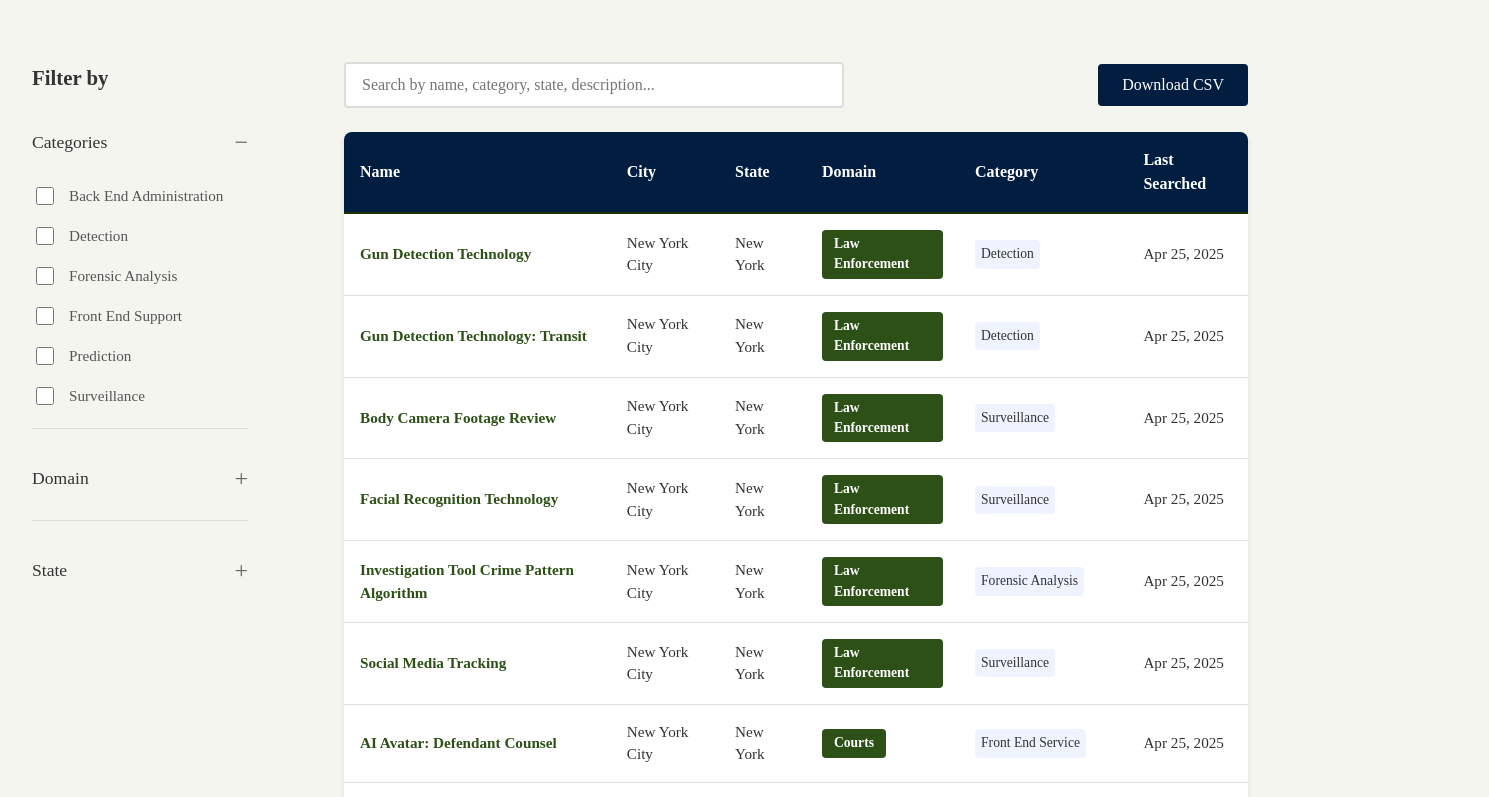
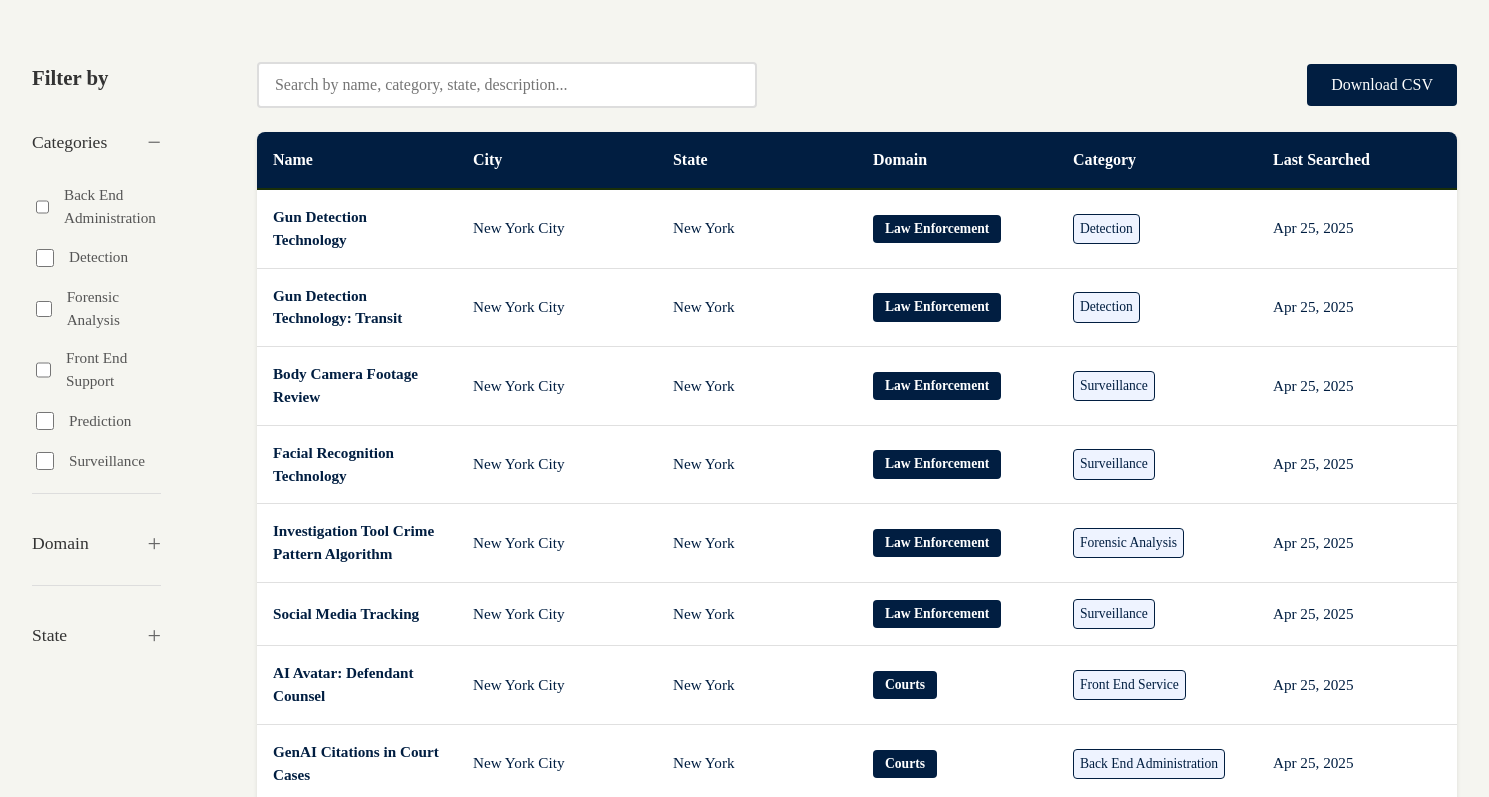
Before and after one commit to toki49/jai-t-website, a React (Vite) app: page /jai-t in a window 1280 px wide. Shown: the part 483-1280 px from the top of the page, 1489 px wide, since content can reach past the window. Built offline with nearby package versions, Linux system fonts and the light colour scheme.

Commit message:
Fixed N/A columns through running a cleaning script in Python

```diff
--- a/src/components/DataTable.css
+++ b/src/components/DataTable.css
@@ -1,7 +1,27 @@
+/* Make table header text white */
+.data-table thead th {
+  color: white !important;
+}
+
+/* Ensure background stays your dark blue */
+.data-table thead {
+  background-color: #011e41 !important;
+}
+
 .data-table-container {
   flex: 1;
   padding: 2rem;
   background-color: #f5f5f0;
+}
+
+.table-wrapper {
+  width: 100%;
+  overflow-x: auto;   /* adds horizontal scroll */
+}
+
+.table-wrapper table {
+  table-layout: fixed; /* prevents row height expansion */
+  min-width: 1200px;   /* make the table wider */
 }
 
 .table-controls {
--- a/src/pages/JAITDatabase.css
+++ b/src/pages/JAITDatabase.css
@@ -1,3 +1,23 @@
+/* Force all table text to obey your palette */
+.jait-database table,
+.jait-database td,
+.jait-database th,
+.jait-database .table-link-name {
+  color: #011e41 !important;
+}
+
+/* Fix category badges if they were overridden */
+.category-item {
+  color: #011e41 !important;
+  border: 1px solid #011e41 !important;
+}
+
+/* Fix domain badges turning green */
+.domain-badge {
+  background-color: #011e41 !important;
+  color: white !important;
+}
+
 .jait-database {
   flex: 1;
   background-color: #f5f5f0;
@@ -66,7 +86,7 @@
 
 .jait-tab:hover {
   color: #333;
-  background-color: rgba(45, 80, 22, 0.05);
+  background-color:rgba(1, 30, 65, 0.08);
 }
 
 .jait-tab.active {
--- a/src/pages/JAITDatabase.jsx
+++ b/src/pages/JAITDatabase.jsx
@@ -16,6 +16,7 @@ const categoryDefinitions = {
   "Front End Service": "AI systems that directly interact with the public, like chatbots or online portals.",
   "Prediction": "Systems forecasting risk, hotspots, recidivism, or resource demands.",
   "Surveillance": "AI used for real-time monitoring, video analysis, or sensor-based tracking.",
+  "N/A" : "At the time of search, research assistants couldn't find application of any AI powered tools",
 };
 
 function JAITDatabase() {
```
Also changed, not shown: public/jait-data.csv.
